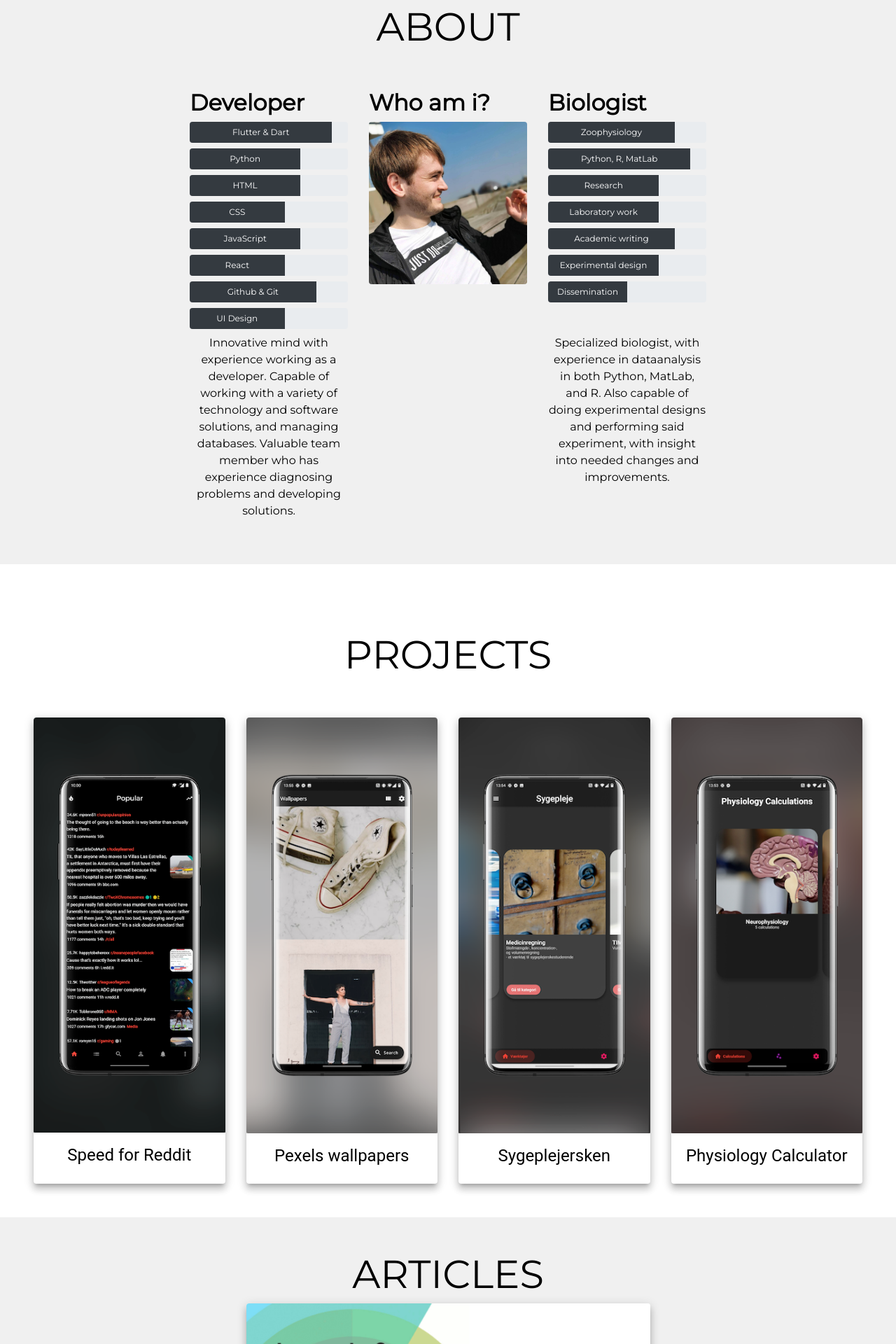
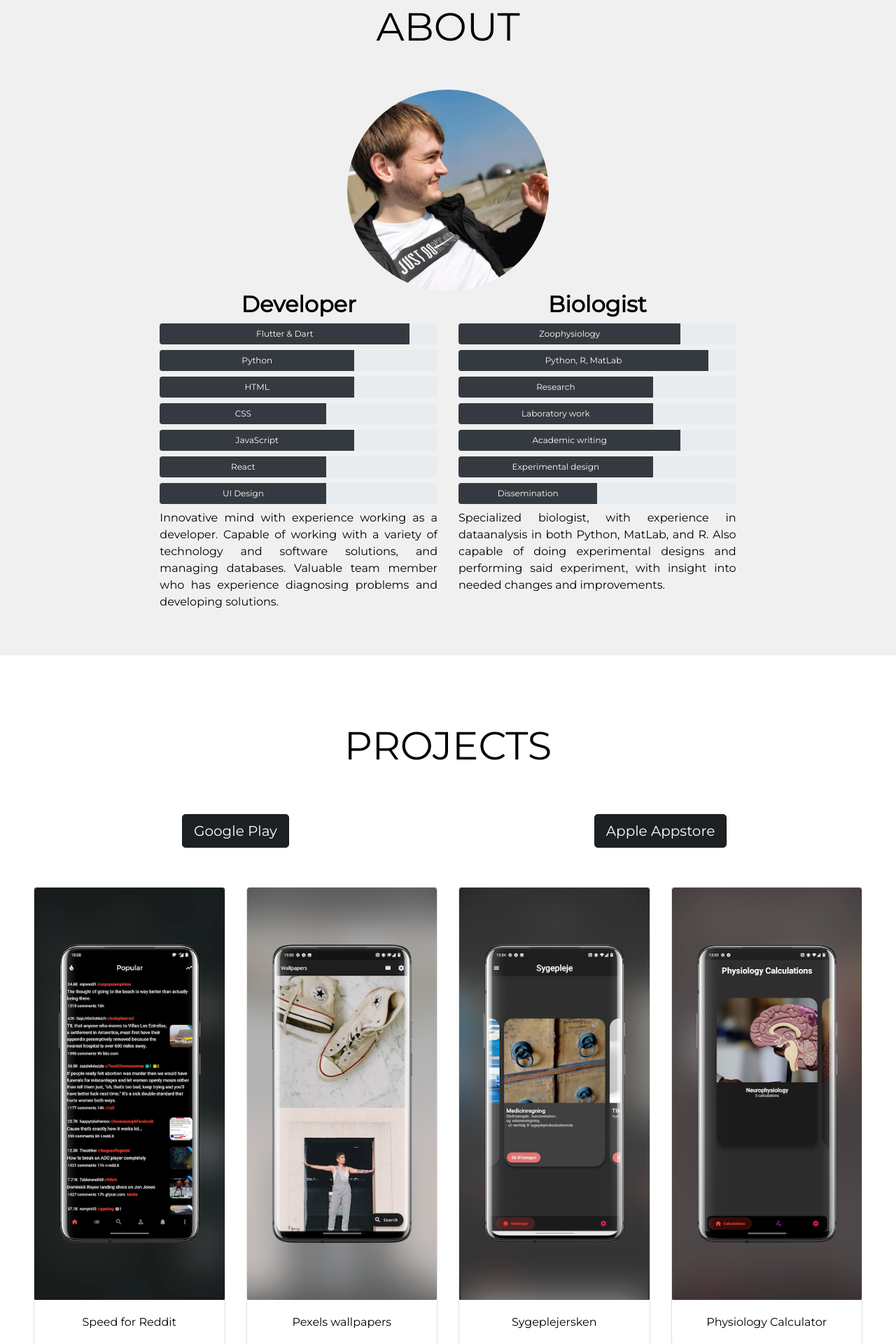
Before and after one commit to nikolajjsj/portfolio, a React (Create React App) app: page /contact in a window 1280 px wide. Shown: the part 1080-3000 px from the top of the page at 70% size. Built offline with nearby package versions, Linux system fonts and the light colour scheme.

Commit message:
Added gitignore file, plus some ui tweaks and image optimization + used bootstrap card instead of material ui card

```diff
--- a/public/index.html
+++ b/public/index.html
@@ -6,7 +6,7 @@
     <meta name="theme-color" content="#000000" />
     <meta
       name="description"
-      content="Web site created using create-react-app"
+      content="Portfolio of Nikolaj Jensen's work"
     />
     <!--
       manifest.json provides metadata used when your web app is installed on a
--- a/src/components/project-cards.js
+++ b/src/components/project-cards.js
@@ -1,31 +1,14 @@
 import React, { Component } from 'react';
-import Card from '@material-ui/core/Card';
-import { CardActionArea, CardMedia, CardContent, Typography, /* CardActions, Button */ } from '@material-ui/core';
-
-// ({ images, title })
-// article link: https://jeb.biologists.org/content/221/12/jeb179598
-// {this.props.images.map((value) => <img style={imageStyle} src={value} alt="Photos of projects" />)}
-
-//const googlePlay = "https://play.google.com/store/apps/developer?id=Nikolaj+Jensen";
-//const appleStore = "https://apps.apple.com/us/developer/nikolaj-jensen/id1487634697";
 
 export default class ProjectCard extends Component {
     render() {
         return (
-            <Card raised="true">
-                <CardActionArea>
-                    <CardMedia component="img" alt="Project card" image={this.props.images} />
-                    <CardContent>
-                        <Typography gutterBottom variant="h5" component="h2">
-                            {this.props.title}
-                        </Typography>
-                    </CardContent>
-                </CardActionArea>
-                {/* <CardActions>
-                    <Button onClick={(e) => {e.preventDefault(); window.location.href={googlePlay}}} size="small" color="primary">Google Play</Button>
-                    <Button onClick={(e) => {e.preventDefault(); window.location.href={appleStore}}} size="small" color="primary">Apple Appstore</Button>
-                </CardActions> */}
-            </Card>
+            <div class="card">
+                <a href={this.props.aLink}><img class="card-img-top" src={this.props.images} alt="project" /></a>
+                <div class="card-body">
+                    <p class="card-text">{this.props.title}</p>
+                </div>
+            </div>
         )
     }
 }
--- a/src/pages/about.js
+++ b/src/pages/about.js
@@ -13,10 +13,15 @@ export default function About() {
     return (
         <div className="pb-5 pt-5" style={style}>
             <h1 className="display-4 text-center p-5">ABOUT</h1>
-            <div className="container-fluid">
+            <div className="container-fluid text-center">
+                <img
+                    className="img-fluid rounded-circle text-center"
+                    style={{ height: "18rem", width: "18rem" }}
+                    src={require("../assets/headshot.jpg")} alt="Headshot">
+                </img>
                 <div className="row text-start">
                     <div className="col-sm"></div>
-                    <div className="col-sm">
+                    <div className="col-4">
                         <h2><b>Developer</b></h2>
                         <div class="progress" style={progHeight}>
                             <div class="progress-bar bg-dark" role="progressbar" style={width90}>Flutter & Dart</div>
@@ -37,17 +42,12 @@ export default function About() {
                             <div class="progress-bar bg-dark" role="progressbar" style={width60}>React</div>
                         </div>
                         <div class="progress" style={progHeight}>
-                            <div class="progress-bar bg-dark" role="progressbar" style={width80}>Github & Git</div>
-                        </div>
-                        <div class="progress" style={progHeight}>
                             <div class="progress-bar bg-dark" role="progressbar" style={width60}>UI Design</div>
                         </div>
+                        <p className="text-justify">Innovative mind with experience working as a developer. Capable of working with a variety of technology and software solutions, and managing databases. Valuable team member who has experience diagnosing problems and developing solutions.</p>
                     </div>
-                    <div className="col-sm">
-                        <h2><b>Who am i?</b></h2>
-                        <img className="img-fluid rounded" src={require("../assets/headshot.jpg")} alt="Headshot"></img>
-                    </div>
-                    <div className="col-sm">
+
+                    <div className="col-4">
                         <h2><b>Biologist</b></h2>
                         <div class="progress" style={progHeight}>
                             <div class="progress-bar bg-dark" role="progressbar" style={width80}>Zoophysiology</div>
@@ -70,17 +70,7 @@ export default function About() {
                         <div class="progress" style={progHeight}>
                             <div class="progress-bar bg-dark" role="progressbar" style={width50}>Dissemination</div>
                         </div>
-                    </div>
-                    <div className="col-sm"></div>
-                </div>
-                <div className="row justify-content-md-center">
-                    <div className="col-sm"></div>
-                    <div className="col-sm">
-                        <p className="text-center">Innovative mind with experience working as a developer. Capable of working with a variety of technology and software solutions, and managing databases. Valuable team member who has experience diagnosing problems and developing solutions.</p>
-                    </div>
-                    <div className="col-sm"></div>
-                    <div className="col-sm">
-                        <p className="text-center">Specialized biologist, with experience in dataanalysis in both Python, MatLab, and R. Also capable of doing experimental designs and performing said experiment, with insight into needed changes and improvements.</p>
+                        <p className="text-justify">Specialized biologist, with experience in dataanalysis in both Python, MatLab, and R. Also capable of doing experimental designs and performing said experiment, with insight into needed changes and improvements.</p>
                     </div>
                     <div className="col-sm"></div>
                 </div>
--- a/src/pages/articles.js
+++ b/src/pages/articles.js
@@ -3,6 +3,7 @@ import ProjectCard from '../components/project-cards';
 import bachelorArticle from '../assets/bachelor.png';
 
 const style = { backgroundColor: "#F0F0F0" }
+const articleLink = 'https://jeb.biologists.org/content/221/12/jeb179598';
 
 export default function Articles() {
     return (
@@ -11,7 +12,11 @@ export default function Articles() {
             <div className="row justify-content-md-center">
                 <div className="col-3"></div>
                 <div className="col-6">
-                    <ProjectCard images={[bachelorArticle]} title="Published article of my bachelor data" />
+                    <ProjectCard
+                        aLink={articleLink}
+                        images={[bachelorArticle]}
+                        title="Published article of my bachelor data"
+                    />
                 </div>
                 <div className="col-3"></div>
             </div>
--- a/src/pages/projects.js
+++ b/src/pages/projects.js
@@ -5,11 +5,41 @@ import Sygeplej from '../assets/sygeplej0.png';
 import Physiology from '../assets/physiology0.png';
 import Pexels from '../assets/pexels0.png';
 
+const googlePlay = "https://play.google.com/store/apps/developer?id=Nikolaj+Jensen";
+const appleStore = "https://apps.apple.com/us/developer/nikolaj-jensen/id1487634697";
+
 export default class Projects extends Component {
     render() {
         return (
             <div ref={this.props.reference} className="container-fluid text-center p-5">
                 <h1 className="display-4 p-5">PROJECTS</h1>
+
+                <div className="row justify-content-md-center pb-5">
+                    <div className="col-sm">
+                        <a
+                            href={googlePlay}
+                            className="btn btn-dark btn-lg active m-2"
+                            role="button"
+                            target="_blank"
+                            rel="noopener noreferrer"
+                            aria-pressed="true">
+                            Google Play
+                        </a>
+                    </div>
+                    <div className="col-sm">
+                        <a
+                            href={appleStore}
+                            className="btn btn-dark btn-lg active m-2"
+                            role="button"
+                            target="_blank"
+                            rel="noopener noreferrer"
+                            aria-pressed="true">
+                            Apple Appstore
+                        </a>
+                    </div>
+                </div>
+
+
                 <div className="row justify-content-md-center">
                     <div className="col-3">
                         <ProjectCard images={Reddit} title="Speed for Reddit" />
```
Also changed, not shown: src/assets/headshot.jpg, 1 other file (tests, documents, lock files or other folders).
